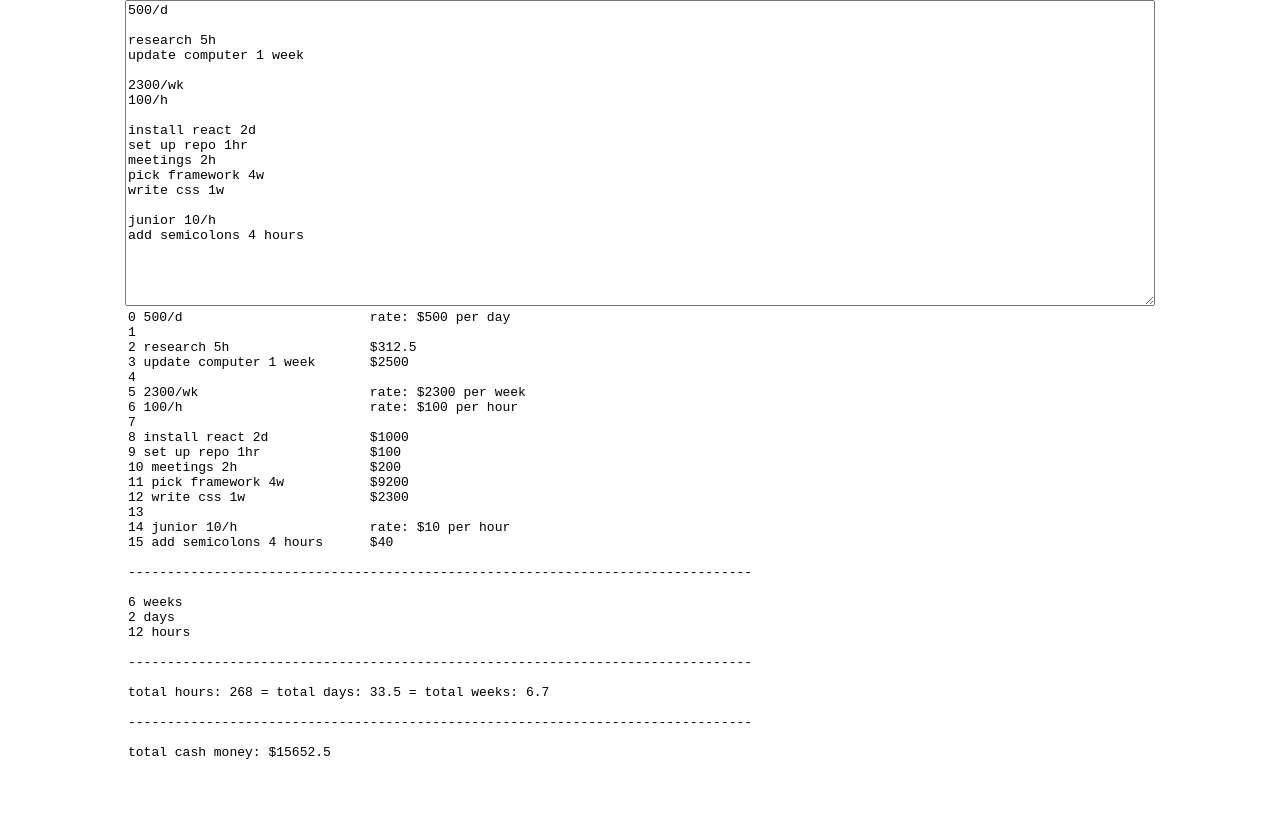
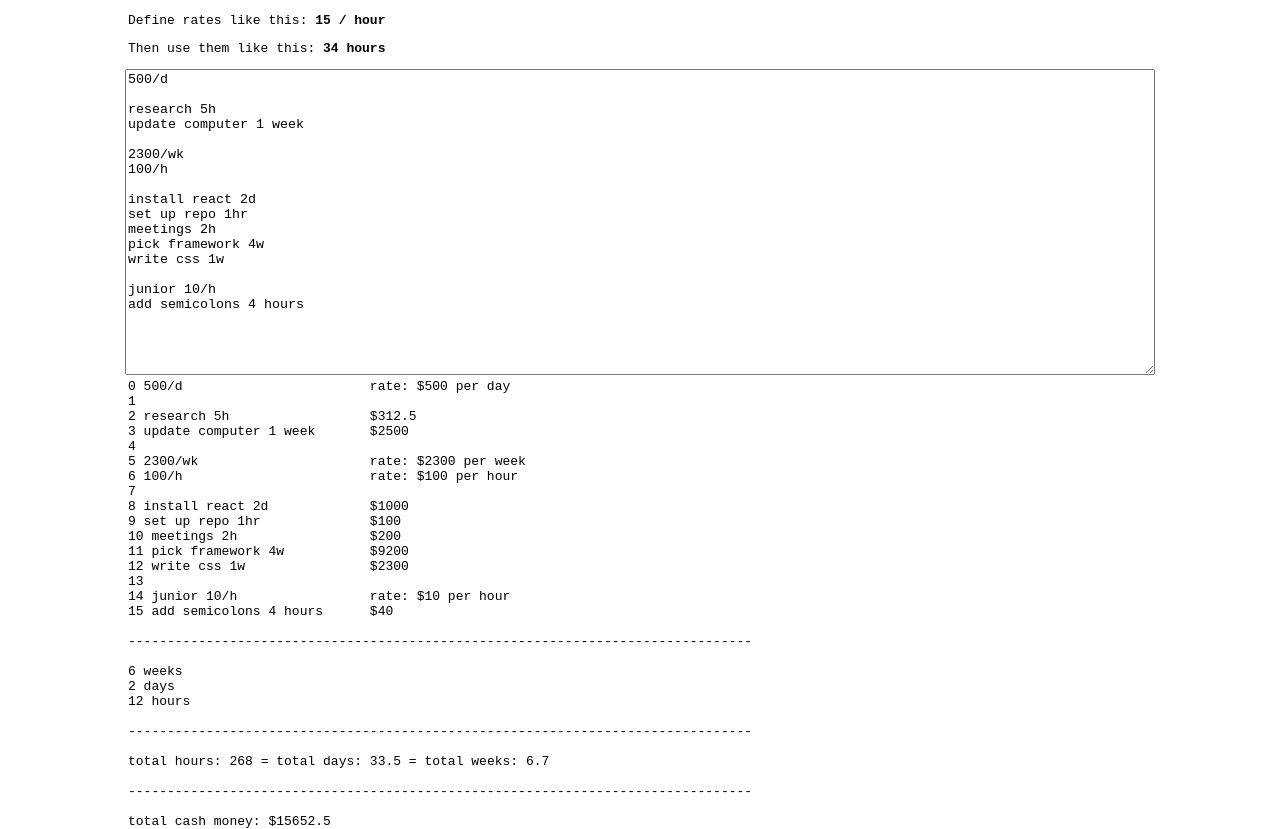
Before and after one commit to lucaskuzma/estimate.express, a React (Create React App) app: page / in a window 1280 px wide. Before the commit the page ends 800 px from the top, so only its background shows below. Built offline with nearby package versions, Linux system fonts and the light colour scheme.

Commit message:
adds some instructions

```diff
--- a/src/App.css
+++ b/src/App.css
@@ -1,5 +1,4 @@
 .App {
-  text-align: center;
 }
 
 .App-entryArea {
@@ -7,6 +6,10 @@
 }
 
 .App-codeArea {
-  text-align: left;
   padding-left: 10%;
 }
+
+.App-instructions {
+  padding-left: 10%;
+  font-family: monospace;
+}
--- a/src/App.js
+++ b/src/App.js
@@ -155,9 +155,21 @@ add semicolons 4 hours`,
   render() {
     return (
       <div className="App">
+
+      <div className="App-instructions">
+      <p>
+      Define rates like this: <strong>15 / hour</strong>
+      </p>
+      <p>
+      Then use them like this: <strong className="mono">34 hours</strong>
+      </p>
+      </div>
+      <div className="center">
+
         <form>
           <textarea className="App-entryArea" rows="20" type="text" value={this.state.value} onChange={this.handleChange} />
       </form>
+      </div>
 
         <code className="App-codeArea">
           {this.state.output}
--- a/src/index.css
+++ b/src/index.css
@@ -8,3 +8,7 @@ code {
   display: block;
   white-space: pre-wrap;
 }
+
+.center {
+  text-align: center;
+}
```
